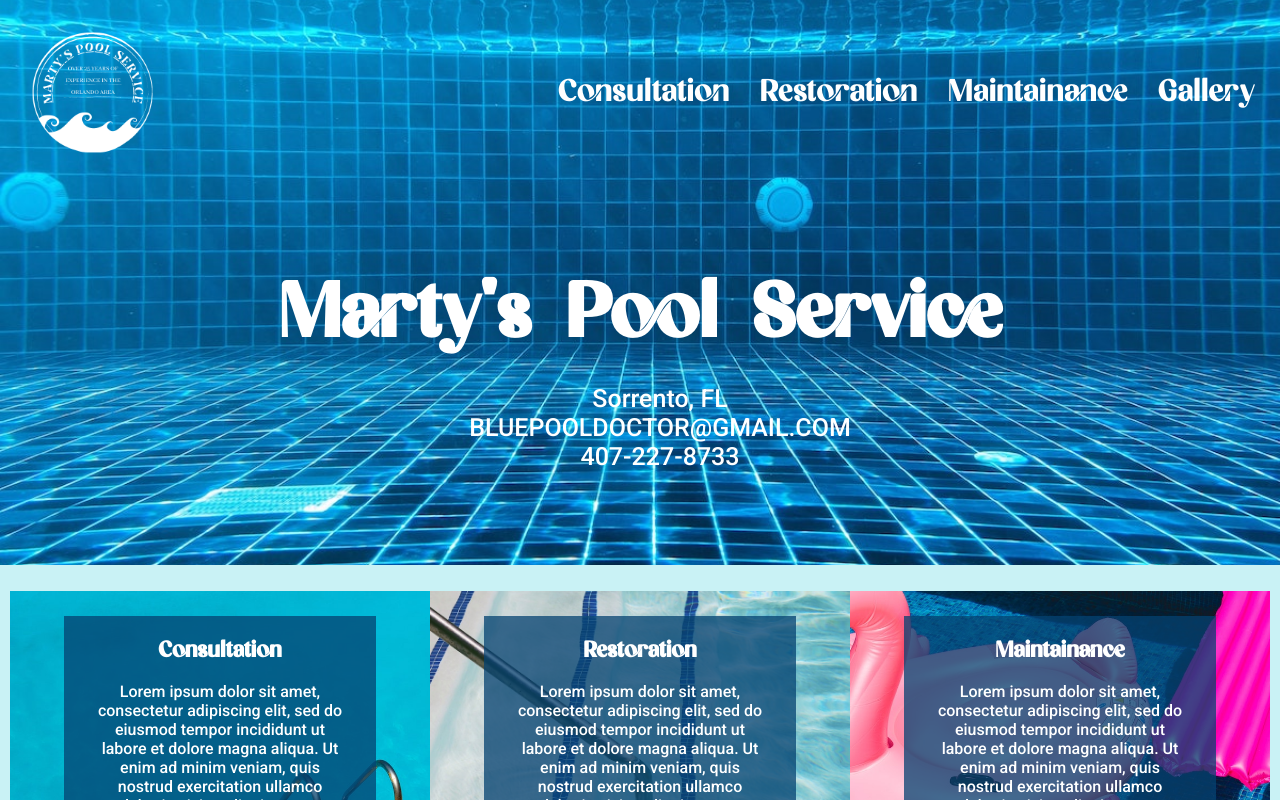
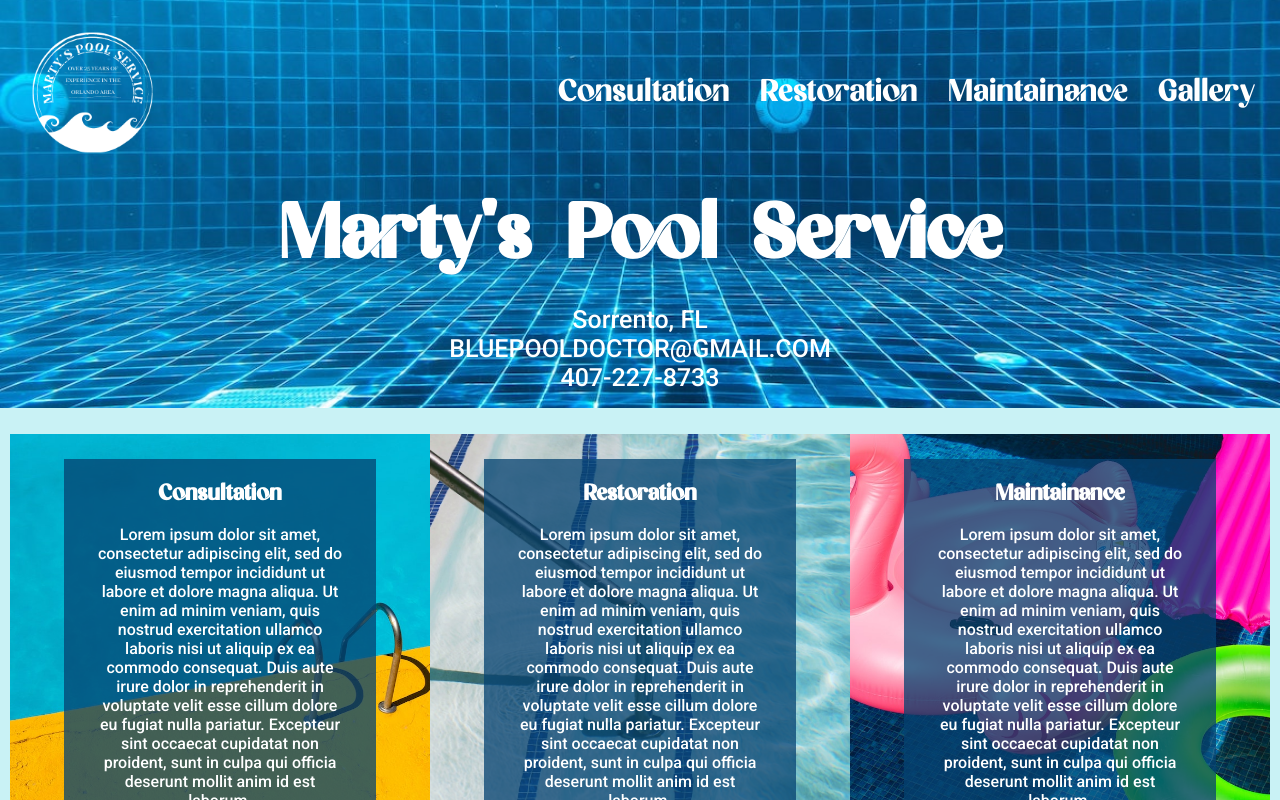
Before and after one commit to GarrettAnderson/blue_pool_doc, a React (Create React App) app: page / in a window 1280 px wide. Shown: the top 800 px of the page. Built offline with nearby package versions, Linux system fonts and the light colour scheme.

Commit message:
updated style for the contact info in the header section

```diff
--- a/src/App.css
+++ b/src/App.css
@@ -6,6 +6,7 @@
 .App {
   text-align: center;
   background-color: #c9f2f5;
+  width: 100vw;
 }
 
 .Header-container {
@@ -56,11 +57,15 @@
   background-position: center;
   background-repeat: no-repeat;
   background-size: cover; */
-  height: 380px;
+  /* height: 380px; */
   display: flex;
   flex-direction: column;
   align-items: center;
   justify-content: center;
+}
+
+.Hero-text {
+  width: 100%;
 }
 
 .Hero-text h1 {
@@ -75,6 +80,7 @@
   display: flex;
   flex-direction: column;
   color: #fff;
+  padding-left: 0;
 }
 
 .Hero-text li {
```
